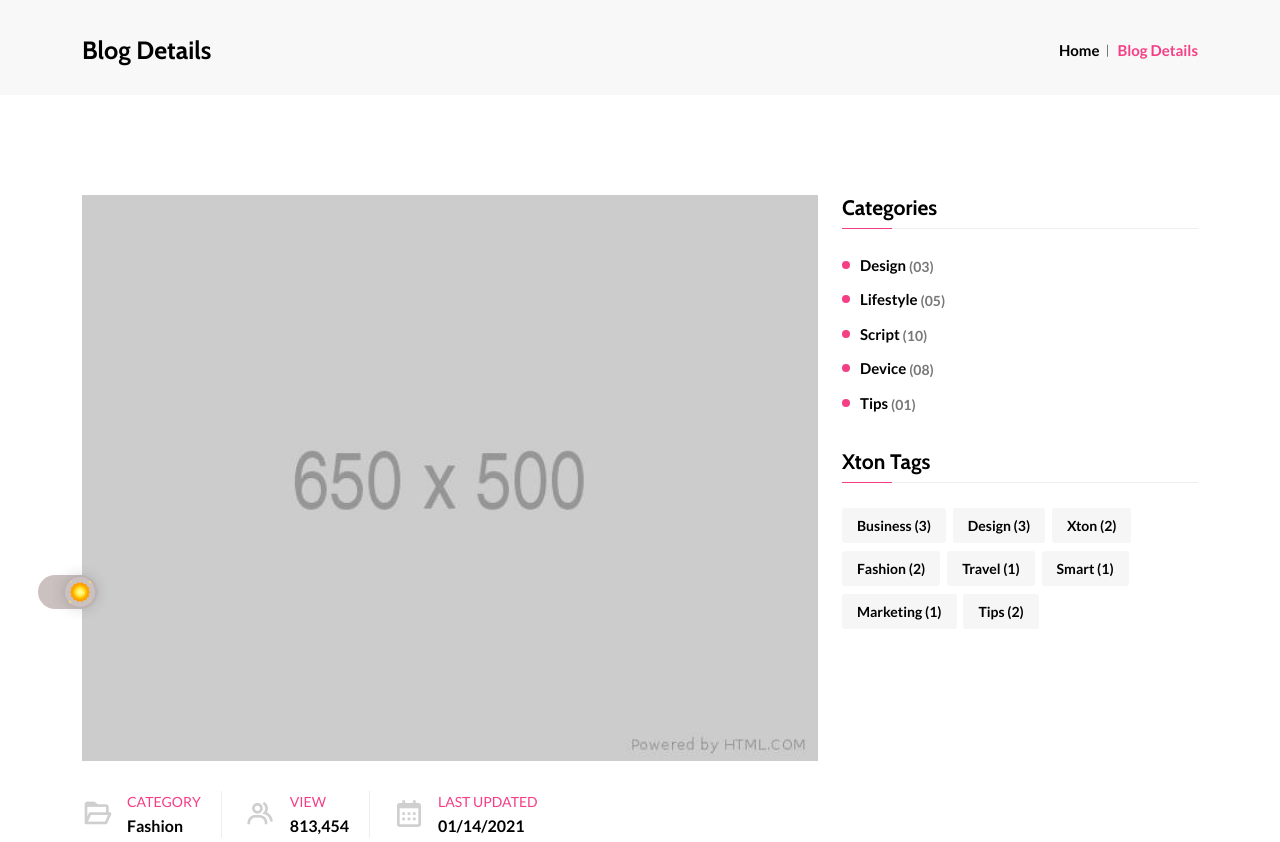
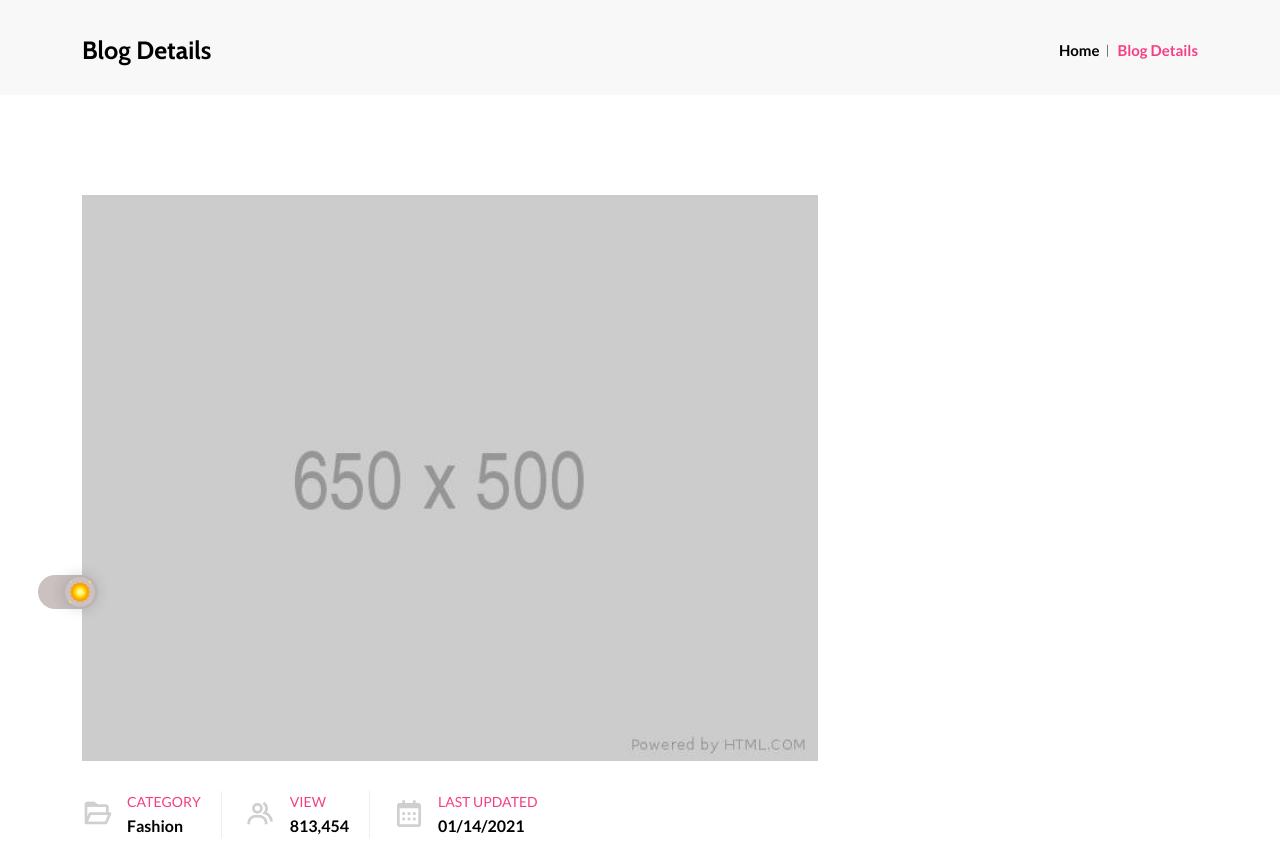
Before and after one commit to SiskaKizuato/projetfinal_vanderstraeten_kevin_xtonV3, a Django app: page /single-blog-1/ in a window 1280 px wide. Shown: the part 128-970 px from the top of the page. Run offline with Django 4.2, Linux system fonts and the light colour scheme; tables that the repository leaves empty hold one stand-in row (values such as "Sample post"); parts of the project's set-up code (start-up, migrations or seed data) failed here and were passed over; some libraries are stand-ins or nearby versions.

Commit message:
ajout for liste categoryBlog et Tags

```diff
--- a/app/templates/app/front/main/single-blog-1.html
+++ b/app/templates/app/front/main/single-blog-1.html
@@ -275,35 +275,6 @@
                     </div>
 
                     <div class="col-lg-4 col-md-12">
-                        <aside class="widget-area">
-
-                            <section class="widget widget_categories">
-                                <h3 class="widget-title">Categories</h3>
-
-                                <ul>
-                                    <li><a href="#">Design <span class="post-count">(03)</span></a></li>
-                                    <li><a href="#">Lifestyle <span class="post-count">(05)</span></a></li>
-                                    <li><a href="#">Script <span class="post-count">(10)</span></a></li>
-                                    <li><a href="#">Device <span class="post-count">(08)</span></a></li>
-                                    <li><a href="#">Tips <span class="post-count">(01)</span></a></li>
-                                </ul>
-                            </section>
-
-                            <section class="widget widget_tag_cloud">
-                                <h3 class="widget-title">Xton Tags</h3>
-
-                                <div class="tagcloud">
-                                    <a href="#">Business <span class="tag-link-count"> (3)</span></a>
-                                    <a href="#">Design <span class="tag-link-count"> (3)</span></a>
-                                    <a href="#">Xton <span class="tag-link-count"> (2)</span></a>
-                                    <a href="#">Fashion <span class="tag-link-count"> (2)</span></a>
-                                    <a href="#">Travel <span class="tag-link-count"> (1)</span></a>
-                                    <a href="#">Smart <span class="tag-link-count"> (1)</span></a>
-                                    <a href="#">Marketing <span class="tag-link-count"> (1)</span></a>
-                                    <a href="#">Tips <span class="tag-link-count"> (2)</span></a>
-                                </div>
-                            </section>
-                        </aside>
                     </div>
                 </div>
             </div>
--- a/app/views.py
+++ b/app/views.py
@@ -5,6 +5,7 @@ from .forms import SignupForm, ContactInfoForm, CategoryForm, BlogForm, Category
 from .models import Profile, ContactInfo, Category, Blog, CategoryBlog, Tag
 from django.contrib import messages
 from django.contrib.auth.decorators import login_required
+from django.db.models import Count
 
 # xxxxxxxxxxxxxxxxx
 # XXXXX FRONT XXXXX
@@ -12,9 +13,6 @@ from django.contrib.auth.decorators import login_required
 
 def index(request):
     return render(request, 'app/front/main/index.html')
-
-def blog5(request):
-    return render(request, 'app/front/main/blog-5.html')
 
 def cart(request):
     return render(request, 'app/front/main/cart.html')
@@ -97,9 +95,14 @@ def logout_view(request):
 
 # XXXXX BLOG FRONT XXXXX
 
+
+def blog5(request):
+    categories = CategoryBlog.objects.annotate(blog_count=Count('blog'))
+    tags = Tag.objects.annotate(blog_count=Count('blog'))
+    return render(request, 'app/front/main/blog-5.html', {'categories': categories, 'tags': tags})
+
 def singleBlog1(request):
     return render(request, 'app/front/main/single-blog-1.html')
-
 
 @login_required
 def create_blog(request):
```
Also changed, not shown: app/templates/app/front/main/blog-5.html (+8 -15 lines).
